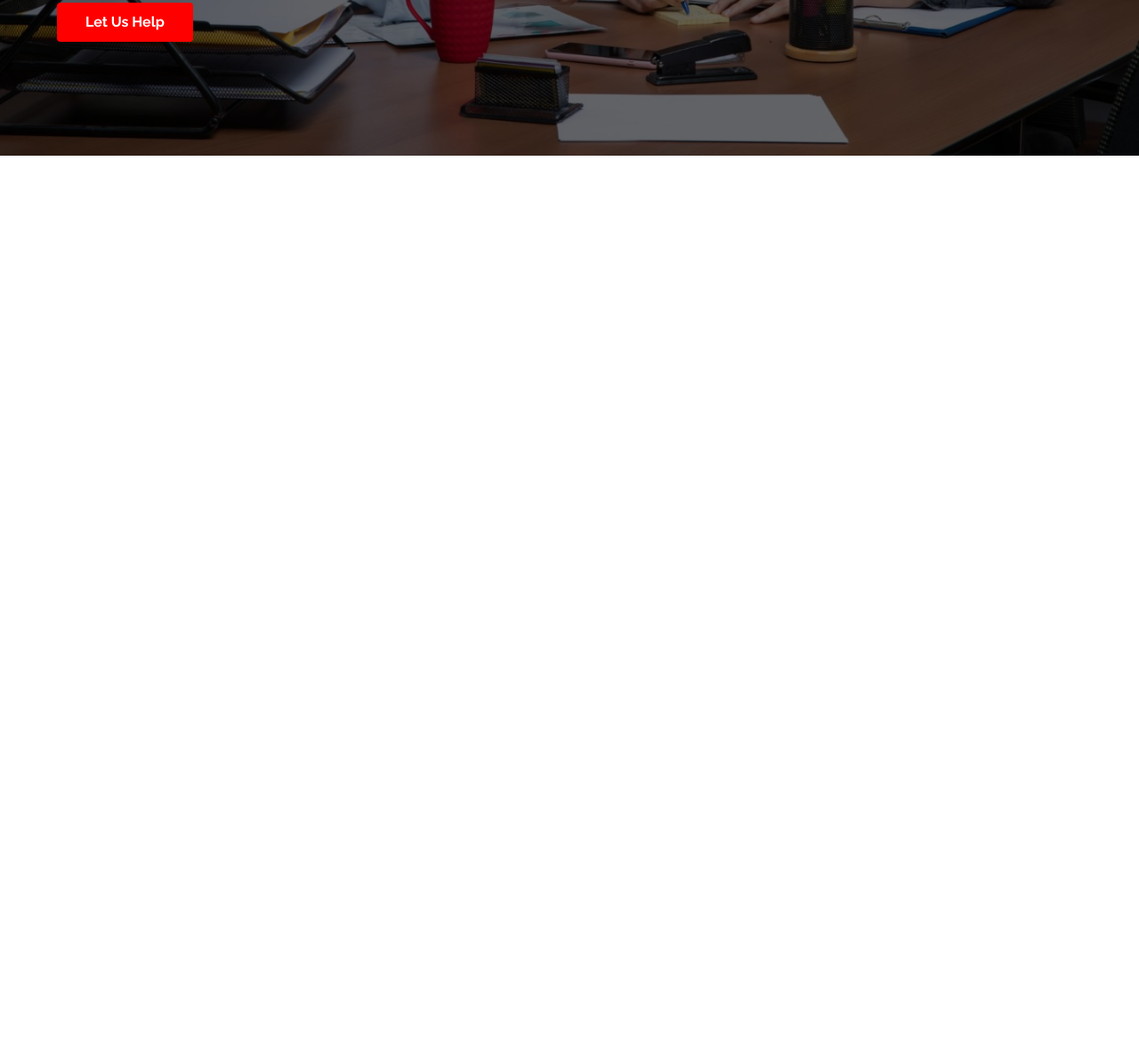
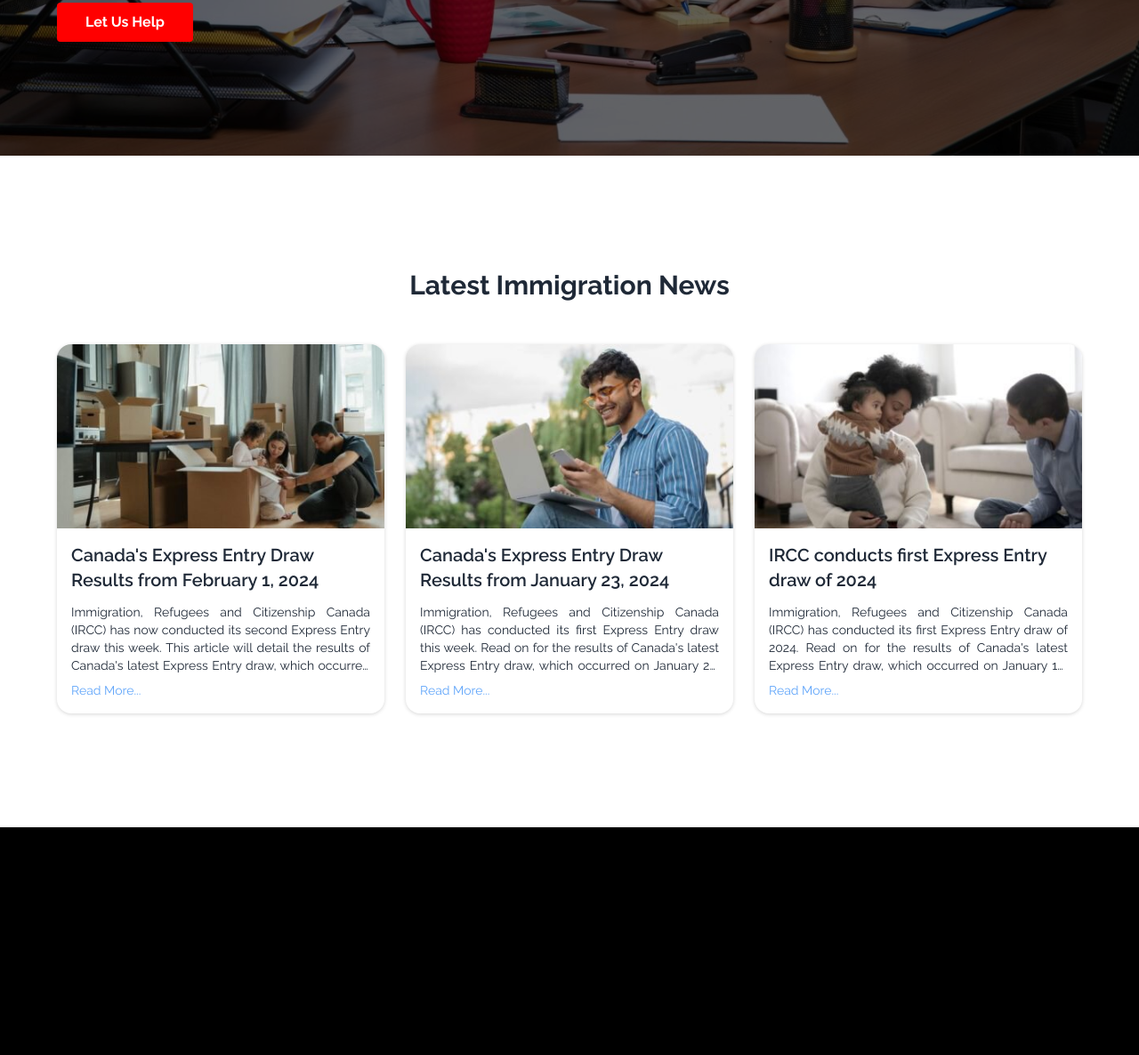
Before and after one commit to safinxr/suvvisa, a plain HTML site: page index.html in a window 1280 px wide. Shown: the part 2872-4058 px from the top of the page at 89% size. Before the commit the page ends 3175 px from the top, so only its background shows below. Drawn offline with nearby package versions, Linux system fonts and the light colour scheme.

Commit message:
Latest Immigration News section done

```diff
--- a/index.html
+++ b/index.html
@@ -371,13 +371,16 @@
           <!--===== Consulting service ==== -->
           <section
             style="background-image: url(image/consulting-service.jpg)"
-            class="bg-cover bg-no-repeat bg-center bg-black bg-opacity-60 bg-blend-overlay
-            bg-fixed"
+            class="bg-cover bg-no-repeat bg-center bg-black bg-opacity-60 bg-blend-overlay bg-fixed"
           >
             <div
               class="max-w-6xl mx-auto px-3 md:px-7 lg:px-0 mb-16 lg:mb-32 text-white py-16 lg:py-32"
             >
-              <p class="text-3xl md:text-5xl font-bold lg:w-[600px] md:leading-[1.3]">Why hire Our Consulting service?</p>
+              <p
+                class="text-3xl md:text-5xl font-bold lg:w-[600px] md:leading-[1.3]"
+              >
+                Why hire Our Consulting service?
+              </p>
               <p class="lg:w-[600px] mt-4 roboto lg:text-lg">
                 Having a consultation is the most vital part of the process to
                 be successful. The top way to be successful is to know what you
@@ -391,13 +394,70 @@
                 which may be better and keep time and money.
               </p>
               <button
-                  class="text-white font-bold bg-color_one px-8 py-2.5 rounded bottom-4 mt-6"
-                >
-                  Let Us Help
-                </button>
+                class="text-white font-bold bg-color_one px-8 py-2.5 rounded bottom-4 mt-6"
+              >
+                Let Us Help
+              </button>
+            </div>
+          </section>
+
+          <!--===== Latest Immigration News ==== -->
+          <section
+            class="max-w-6xl mx-auto px-3 md:px-7 lg:px-0 mb-16 lg:mb-32"
+          >
+            <h2 class="text-3xl font-bold text-center">
+              Latest Immigration News
+            </h2>
+            <div class="grid grid-cols-1 md:grid-cols-2 lg:grid-cols-3 gap-6 mt-12">
+              <!-- card 1 -->
+              <div class="card card-compact sw-two">
+                <figure>
+                  <img
+                    src="image/buyinghome.jpg"
+                    alt=""
+                  />
+                </figure>
+                <div class="card-body">
+                  <h2 class="card-title">Canada's Express Entry Draw Results from February 1, 2024</h2>
+                  <p class="text-justify line-clamp-4">Immigration, Refugees and Citizenship Canada (IRCC) has now conducted its second Express Entry draw this week. This article will detail the results of Canada's latest Express Entry draw, which occurred on February 1, 2024.</p>
+                  <a class="text-blue-400" href=""> Read More...</a>
+                </div>
+              </div>
+              <!-- card 2 -->
+              <div class="card card-compact sw-two">
+                <figure>
+                  <img
+                    src="image/Phone-and-Internet-Plans-in-Canada.jpg"
+                    alt=""
+                  />
+                </figure>
+                <div class="card-body">
+                  <h2 class="card-title">Canada's Express Entry Draw Results from January 23, 2024</h2>
+                  <p class="text-justify line-clamp-4">Immigration, Refugees and Citizenship Canada (IRCC) has conducted its first Express Entry draw this week. Read on for the results of Canada's latest Express Entry draw, which occurred on January 23, 2024.</p>
+                  <a class="text-blue-400" href=""> Read More...</a>
+                </div>
+              </div>
+              <!-- card 3 -->
+              <div class="card card-compact sw-two">
+                <figure>
+                  <img
+                    src="image/renting-a-home-in-canada.jpg"
+                    alt=""
+                  />
+                </figure>
+                <div class="card-body">
+                  <h2 class="card-title">IRCC conducts first Express Entry draw of 2024</h2>
+                  <p class="text-justify line-clamp-4">Immigration, Refugees and Citizenship Canada (IRCC) has conducted its first Express Entry draw of 2024. Read on for the results of Canada's latest Express Entry draw, which occurred on January 10, 2023.</p>
+                  <a class="text-blue-400" href=""> Read More...</a>
+                </div>
+              </div>
             </div>
           </section>
         </main>
+
+        <footer class="bg-black py-32">
+
+        </footer>
       </div>
 
       <!-- =========== Navbar area ============= -->
```
Also changed, not shown: image/Phone-and-Internet-Plans-in-Canada.jpg (added), image/buyinghome.jpg (added), image/renting-a-home-in-canada.jpg (added).
